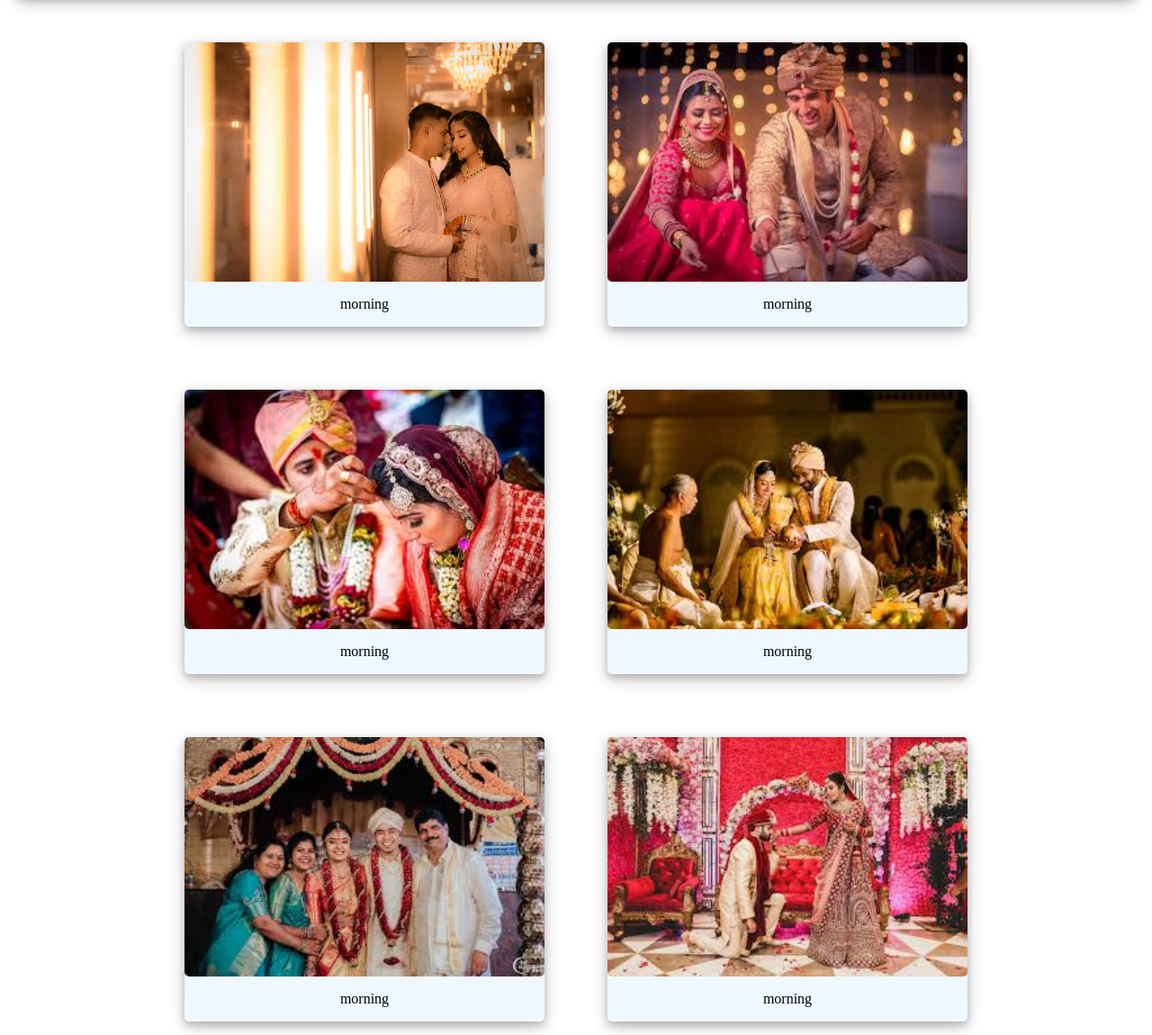
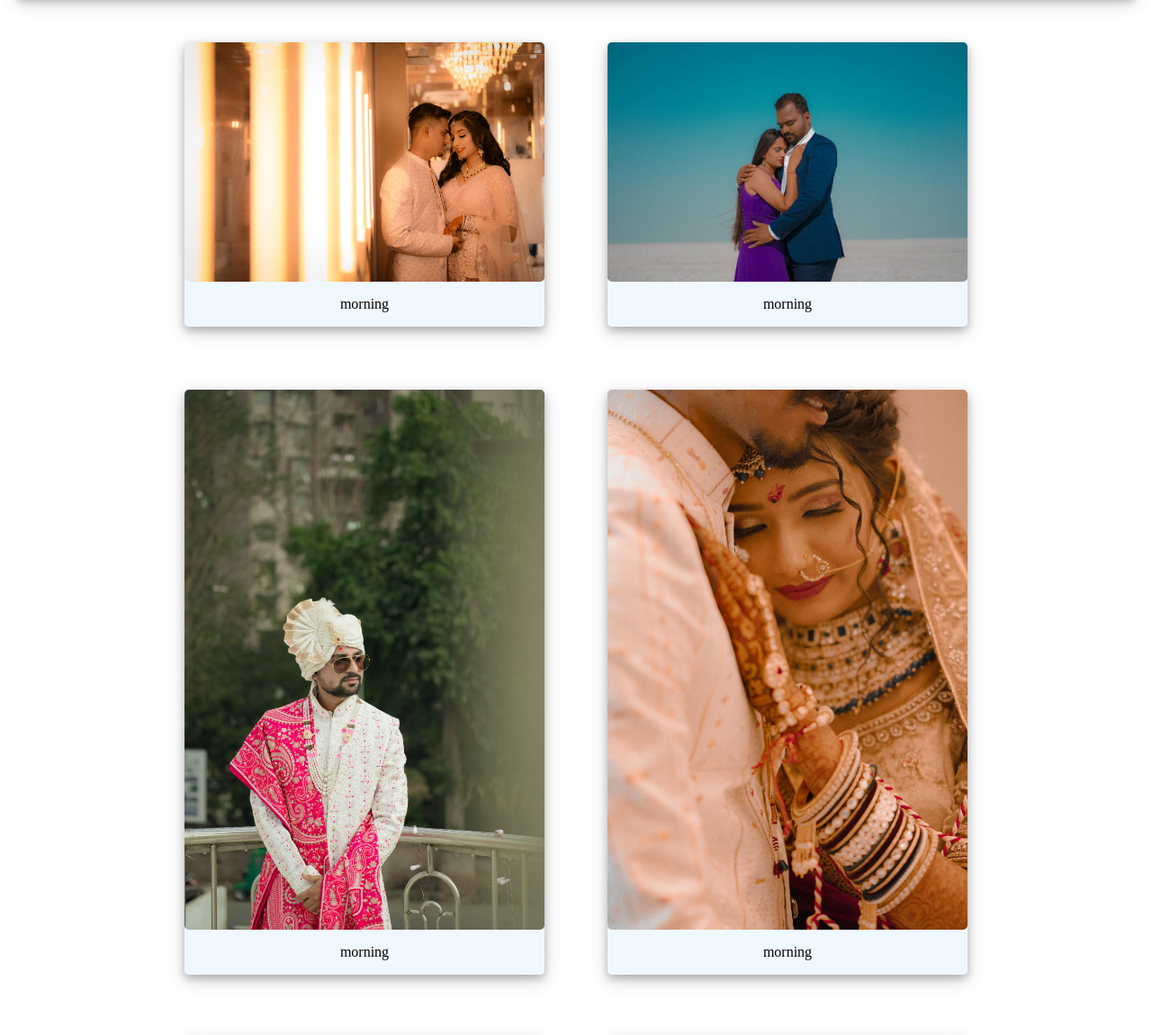
Before and after one commit to Vishwas1593/Dhruv-Photography, a plain HTML site: page index.html in a window 1280 px wide. Shown: the part 654-1804 px from the top of the page at 90% size. Drawn offline with Linux system fonts and the light colour scheme.

Commit message:
Update index.html

```diff
--- a/index.html
+++ b/index.html
@@ -61,27 +61,27 @@
             </div>
 
             <div class="card">
-                <img src="image/m2.jpg" alt="">
+                <img src="image/Marriage/Media (2).jfif" alt="">
                 <p>morning</p>
             </div>
 
             <div class="card">
-                <img src="image/m3.jpg" alt="">
+                <img src="image/Marriage/Media (3).jfif" alt="">
                 <p>morning</p>
             </div>
 
             <div class="card">
-                <img src="image/m4.jpg" alt="">
+                <img src="image/Marriage/Media (4).jfif" alt="">
                 <p>morning</p>
             </div>
 
             <div class="card">
-                <img src="image/m5.jpg" alt="">
+                <img src="image/Marriage/Media (5).jfif" alt="">
                 <p>morning</p>
             </div>
 
             <div class="card">
-                <img src="image/m6.jpg" alt="">
+                <img src="image/Marriage/Media (6).jfif" alt="">
                 <p>morning</p>
             </div>
         </div>
```
